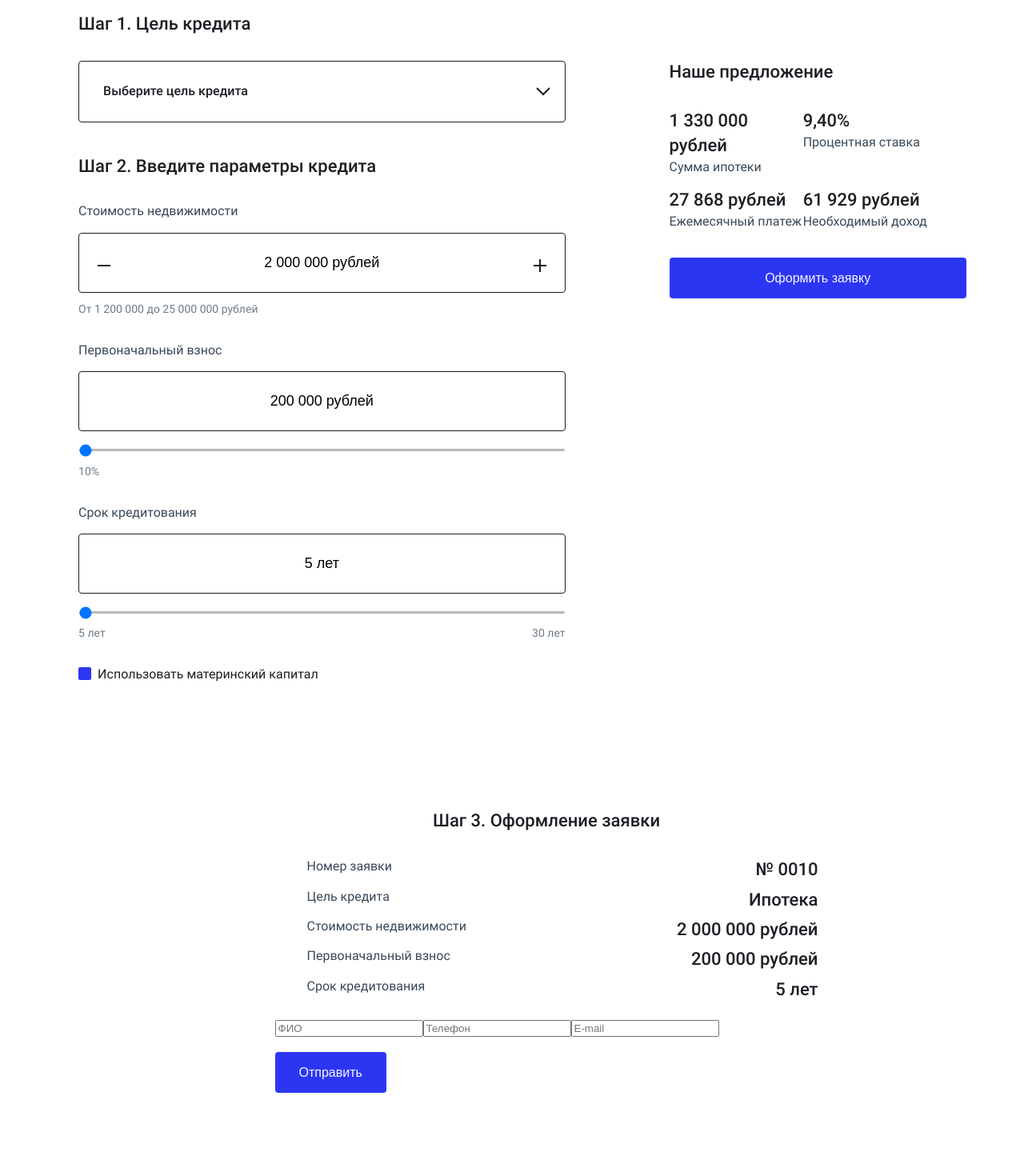
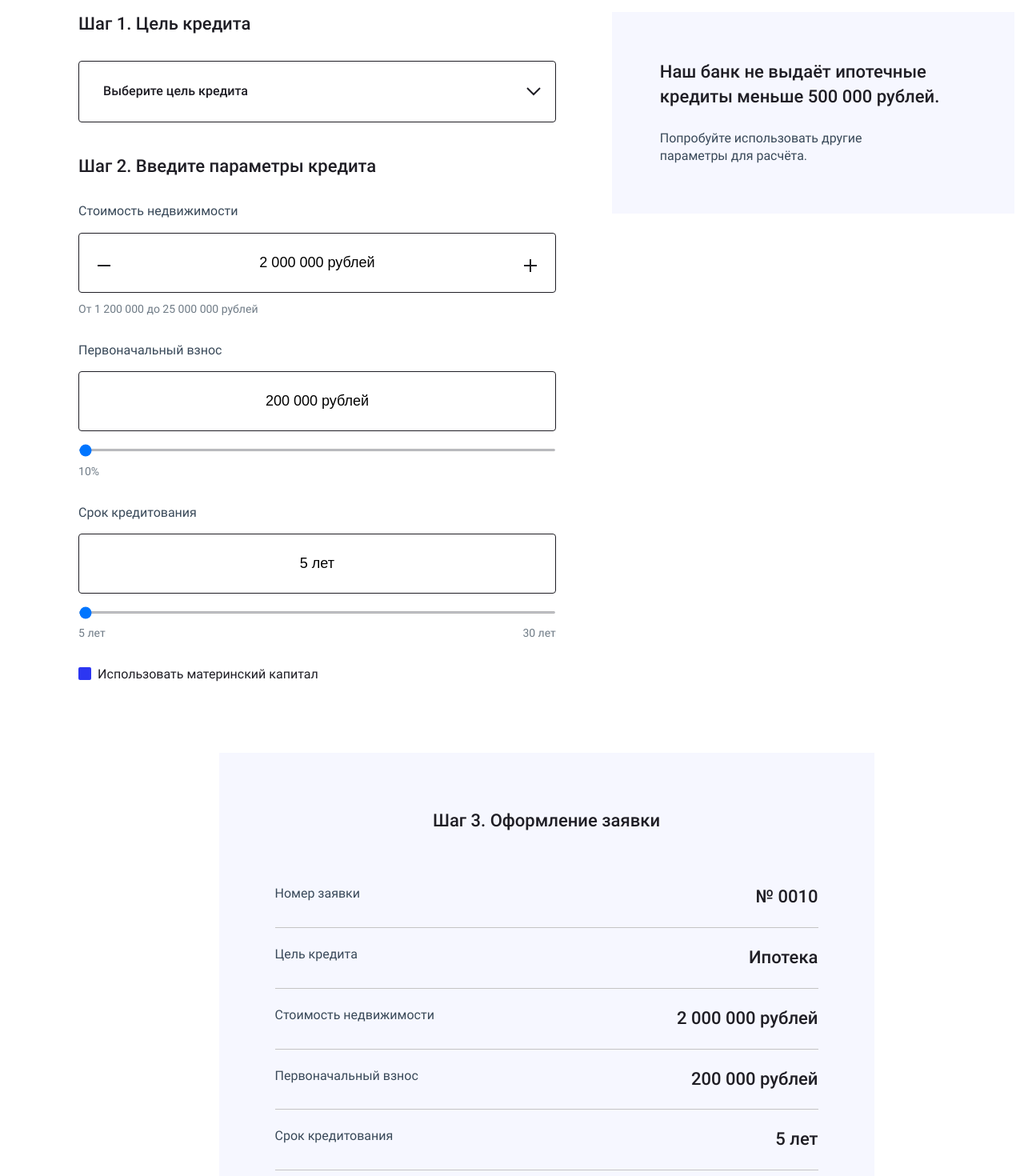
Before and after one commit to potap1986/ligabank_react, a React (Create React App) app: page / in a window 1280 px wide. Shown: the part 1280-2750 px from the top of the page at 80% size. Built offline with nearby package versions, Linux system fonts and the light colour scheme; a web font is replaced by a local one.

Commit message:
Продолжение верстки__

```diff
--- a/src/components/app/app.jsx
+++ b/src/components/app/app.jsx
@@ -7,6 +7,7 @@ import Slider from '../slider/slider';
 import Tabs from '../tabs/tabs';
 import Calculator from '../calculator/calculator';
 import PopupEnter from '../potup-enter/popup-enter';
+import PopupInfo from '../potup-info/popup-info';
 
 function App() {
   return (
@@ -21,6 +22,7 @@ function App() {
       <Footer />
 
       <PopupEnter />
+      <PopupInfo />
     </>
   );
 }
--- a/src/components/calculator/calculator.jsx
+++ b/src/components/calculator/calculator.jsx
@@ -123,7 +123,11 @@ const Calculator = () => {
             </div>
           </div>
           <div  className="calculator__section calculator__section--proposal">
-            <h3 className="calculator__section-name calculator__section-name--proposal">Наше предложение</h3>
+            { 400000 >= 500000 ?
+              <>
+                <h3 className="calculator__section-name calculator__section-name--proposal">
+                  Наше предложение
+                </h3>
                 <div className="calculator__proposal">
                   <div>
                     <p className="calculator__text-bold">1 330 000 рублей </p>
@@ -143,6 +147,17 @@ const Calculator = () => {
                   </div>
                 </div>
                 <button className="calculator__button calculator__button--proposal">Оформить заявку</button>
+              </>
+              :
+              <>
+                <h3 className="calculator__section-name calculator__section-name--no-credit">
+                  Наш банк не выдаёт ипотечные кредиты меньше 500 000 рублей.
+                </h3>
+                <p className="calculator__label calculator__label--no-credit">
+                  Попробуйте использовать другие параметры&nbsp;для&nbsp;расчёта.
+                </p>
+              </>
+            }
           </div>
           <div className="calculator__section calculator__section--three">
             <h3 className="calculator__section-name calculator__section-name--three">Шаг 3. Оформление заявки</h3>
@@ -152,19 +167,19 @@ const Calculator = () => {
                   className="calculator__date"
                   key={keys + index}
                 >
-                  <p className="calculator__label">{value}</p>
+                  <p className="calculator__label calculator__label--date">{value}</p>
                   <span className="calculator__text-bold">{form[keys.toLowerCase()]}</span>
                 </li>
               ))}
             </ul>
             <form>
-              <div>
+              <div className="calculator__personal-card">
                 <label className="visually-hidden" htmlFor="name">Фамилия Имя Отчество</label>
-                <input id="name" name="name" type="text" placeholder="ФИО" />
+                <input className="calculator__personal" id="name" name="name" type="text" placeholder="ФИО" />
                 <label className="visually-hidden" htmlFor="phone">Телефон</label>
-                <input id="phone" name="phone" type="tel" placeholder="Телефон" />
+                <input className="calculator__personal" id="phone" name="phone" type="tel" placeholder="Телефон" />
                 <label className="visually-hidden" htmlFor="email">E-mail</label>
-                <input id="email" name="email" type="email" placeholder="E-mail" />
+                <input className="calculator__personal" id="email" name="email" type="email" placeholder="E-mail" />
               </div>
               <button className="calculator__button">Отправить</button>
             </form>
--- a/src/components/calculator/calculator.scss
+++ b/src/components/calculator/calculator.scss
@@ -18,7 +18,7 @@
 }
 
 .calculator__partition {
-  flex-basis: 52%;
+  flex-basis: 51%;
   margin-bottom: 72px;
   margin-right: 70px;
 }
@@ -42,15 +42,17 @@
   }
 
   &--proposal {
-    flex-basis: 42%;
+    flex-basis: 43%;
     margin-bottom: auto;
     padding: 60px;
+    background-color: #F6F7FF;
 
   }
 
   &--three {
     flex-basis: 70%;
     padding: 70px;
+    background-color: #F6F7FF;
   }
 }
 
@@ -62,11 +64,16 @@
   margin-bottom: 30px;
 
   &--proposal {
+   margin-bottom: 40px;
+  }
 
+  &--no-credit {
+    margin-bottom: 25px;
   }
 
   &--three {
     text-align: center;
+    margin-bottom: 42px;
   }
 }
 
@@ -187,6 +194,14 @@
   line-height: 140%;
   margin-bottom: 15px;
 
+  &--date {
+    margin-bottom: 0;
+  }
+
+  &--no-credit {
+    margin-bottom: 0;
+  }
+
   &--checkbox {
     position: relative;
     color: #1F1E25;
@@ -249,22 +264,74 @@
   display: flex;
   flex-wrap: wrap;
 
-  >div {
+  div {
     flex-basis: 45%;
+
+    &:nth-of-type(odd) {
+      margin-right: 37px;
+    }
   }
 }
 
 .calculator__dates {
   list-style: none;
+  margin: 0;
+  margin-bottom: 30px;
+  padding: 0;
 }
 
 .calculator__date {
   display: flex;
   justify-content: space-between;
+  padding-top: 22px;
+  padding-bottom: 22px;
+  border-bottom: 1px solid #C4C4C4;
+}
+
+.calculator__personal-card {
+  display: flex;
+  flex-wrap: wrap;
+  justify-content: space-between;
+}
+
+.calculator__personal {
+  flex-basis: 47%;
+  font-weight: normal;
+  font-size: 18px;
+  line-height: 140%;
+  letter-spacing: 0.03em;
+  text-align: left;
+  border: 1px solid #0A1E32;
+  background-color: #F6F7FF;
+  color: #707C87;
+  border-radius: 4px;
+  padding: 24px;
+  margin-bottom: 30px;
+  outline: none;
+
+  transition: border-color 0.3s ease;
+
+  &:first-of-type {
+    flex-basis: 100%;
+  }
+
+  &:nth-of-type(2) {
+    margin-right: 30px;
+    margin-bottom: 40px;
+  }
+
+  &:last-of-type {
+    margin-bottom: 40px;
+  }
+
+  &:hover,
+  &:focus {
+    border-color: #2C36F2;
+  }
 }
 
 .calculator__button {
-  display: inline-block;
+  display: block;
   text-decoration: none;
   background: #2C36F2;
   padding: 16px 30px;
@@ -275,6 +342,8 @@
   margin-top: 19px;
   border-radius: 4px;
   border: none;
+  margin-left: auto;
+  margin-right: auto;
 
 	transition: opacity 0.3s ease;
 
--- /dev/null
+++ b/src/components/potup-info/popup-info.jsx
@@ -0,0 +1,28 @@
+import React from "react"
+import './popup-info.scss'
+
+const PopupInfo = () => {
+  return (
+    <div className="popup-info">
+      <div className="popup-info__wrapper">
+        <button
+          className="popup-info__close"
+          onClick={() => {}}
+          aria-label="Закрыть окно"
+        >
+          <svg width="16" height="16">
+            <use xlinkHref="#close"></use>
+          </svg>
+        </button>
+        <p className="popup-info__head">
+          Спасибо за обращение в наш банк.
+        </p>
+        <p className="popup-info__text">
+          Наш менеджер скоро свяжется с вами по&nbsp;указанному&nbsp;номеру&nbsp;телефона.
+        </p>
+      </div>
+    </div>
+  )
+}
+
+export default PopupInfo;
--- /dev/null
+++ b/src/components/potup-info/popup-info.scss
@@ -0,0 +1,54 @@
+.popup-info {
+  position: fixed;
+
+}
+
+.popup-info__wrapper {
+  position: fixed;
+  padding: 60px;
+  flex-basis: 100%;
+  margin-left: auto;
+  margin-right: auto;
+  left: 0;
+  top: 0;
+  width: 40%;
+  background: #F6F7FF;
+  border: none;
+}
+
+.popup-info__head {
+  display: block;
+  flex-wrap: wrap;
+  position: relative;
+  font-weight: 500;
+  text-align: center;
+  font-size: 22px;
+  line-height: 140%;
+  margin-top: 0;
+  margin-bottom: 25px;
+  color: #1F1E25;
+  margin-right: auto;
+  margin-left: auto;
+}
+
+
+.popup-info__close {
+  position: absolute;
+  top: 25px;
+  right: 25px;
+  display: block;
+  cursor: pointer;
+  border: none;
+  background-color: inherit;
+  margin-left: auto;
+}
+
+.popup-info__text {
+  margin: 0;
+  text-align: center;
+  font-weight: normal;
+  display: block;
+  font-size: 16px;
+  line-height: 140%;
+  color: #394959;
+}
```
Lines whose indentation alone changed are shown as unchanged.
